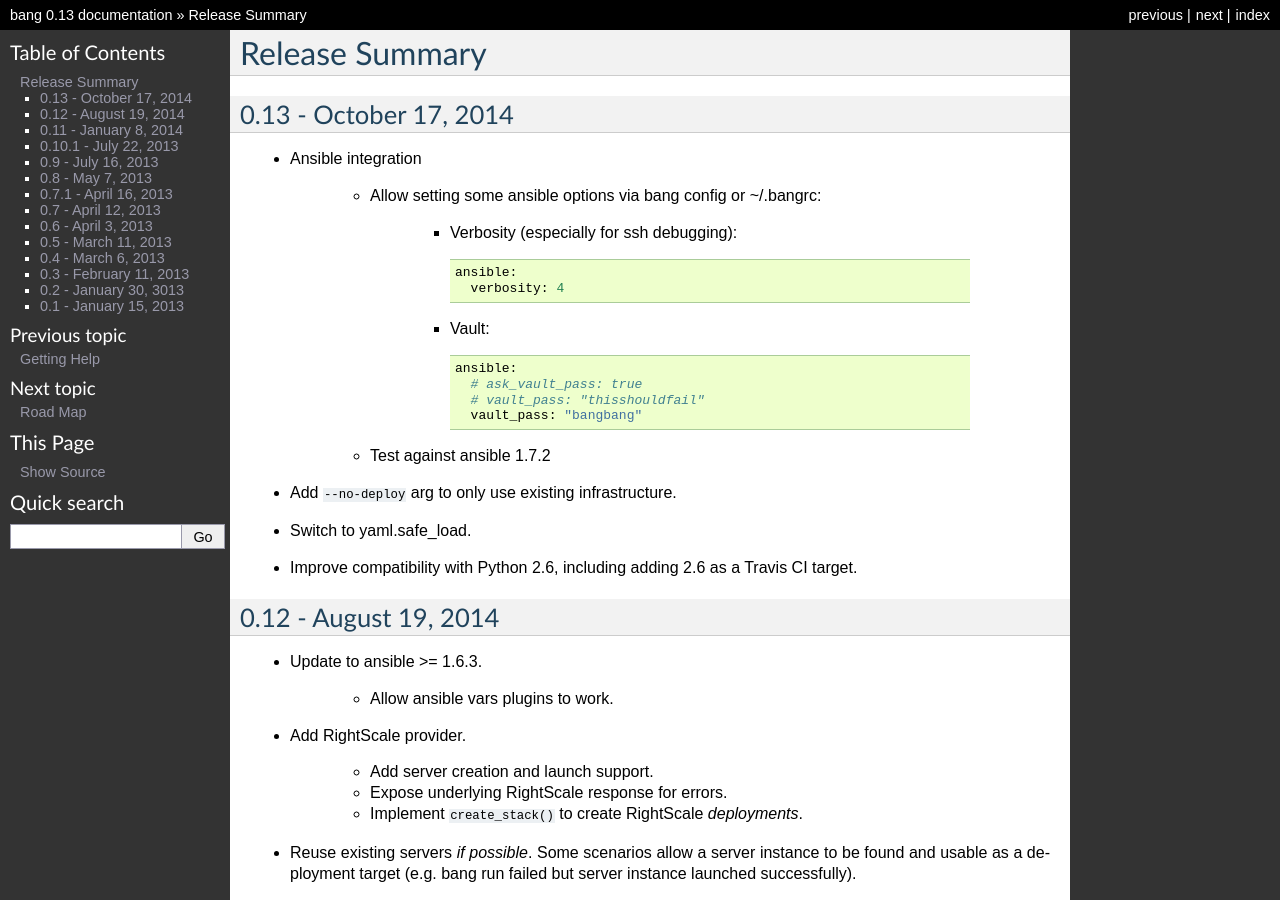
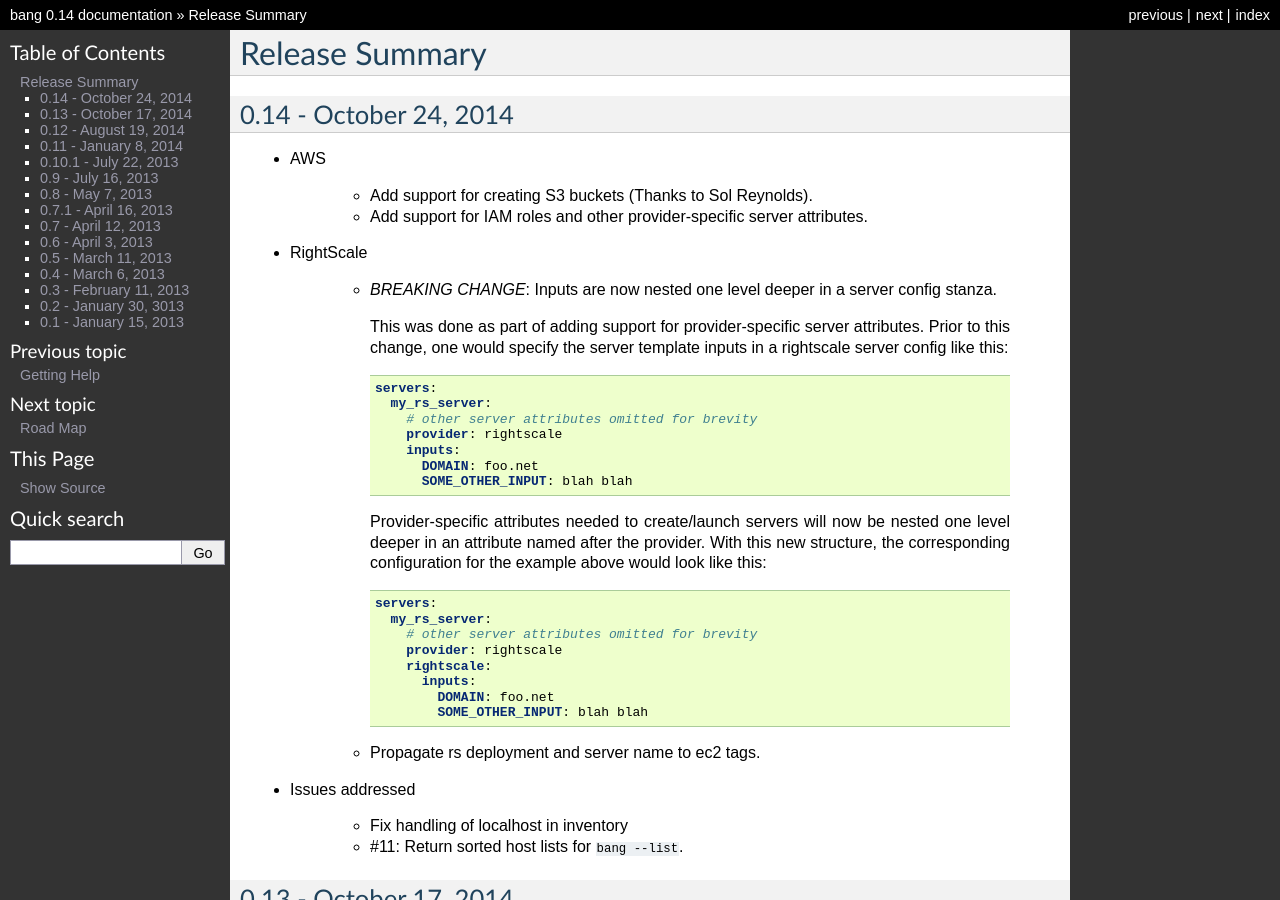
Before and after one commit to fr33jc/bang, a Sphinx documentation site: the page built from doc/releases.txt, in a window 1280 px wide and 900 px high. Built offline with Sphinx 7.4.7, drawn with Linux system fonts in a browser that asks for light colours; some of the changed text lies outside the part shown.

Commit message:
Update version and release notes for 0.14

```diff
--- a/bang/version.py
+++ b/bang/version.py
@@ -1 +1 @@
-VERSION = '0.13'
+VERSION = '0.14'
--- a/doc/releases.txt
+++ b/doc/releases.txt
@@ -1,6 +1,56 @@
 Release Summary
 ===============
 
+
+0.14 - October 24, 2014
+-----------------------
+- AWS
+
+    - Add support for creating S3 buckets (Thanks to Sol Reynolds).
+    - Add support for IAM roles and other provider-specific server
+      attributes.
+
+- RightScale
+
+    - *BREAKING CHANGE*: Inputs are now nested one level deeper in a
+      server config stanza.
+
+      This was done as part of adding support for provider-specific
+      server attributes.  Prior to this change, one would specify the
+      server template inputs in a rightscale server config like this:
+
+      .. code-block:: yaml
+
+          servers:
+            my_rs_server:
+              # other server attributes omitted for brevity
+              provider: rightscale
+              inputs:
+                DOMAIN: foo.net
+                SOME_OTHER_INPUT: blah blah
+
+      Provider-specific attributes needed to create/launch servers
+      will now be nested one level deeper in an attribute named after
+      the provider.  With this new structure, the corresponding
+      configuration for the example above would look like this:
+
+      .. code-block:: yaml
+
+          servers:
+            my_rs_server:
+              # other server attributes omitted for brevity
+              provider: rightscale
+              rightscale:
+                inputs:
+                  DOMAIN: foo.net
+                  SOME_OTHER_INPUT: blah blah
+
+    - Propagate rs deployment and server name to ec2 tags.
+
+- Issues addressed
+
+    - Fix handling of localhost in inventory
+    - #11: Return sorted host lists for ``bang --list``.
 
 0.13 - October 17, 2014
 -----------------------
```
